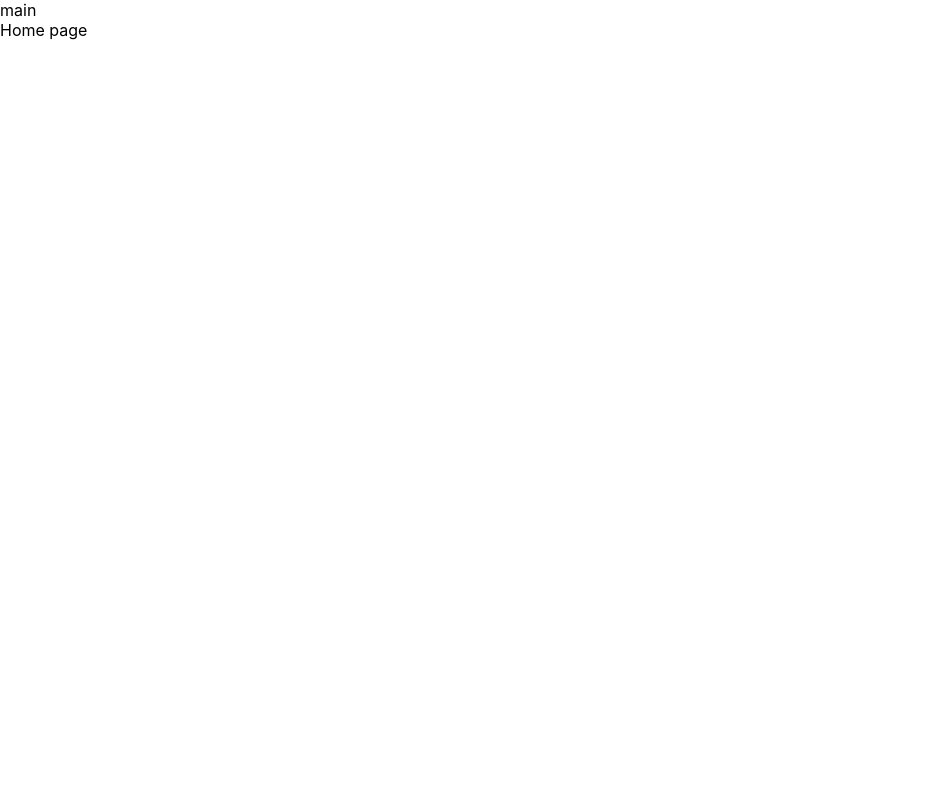
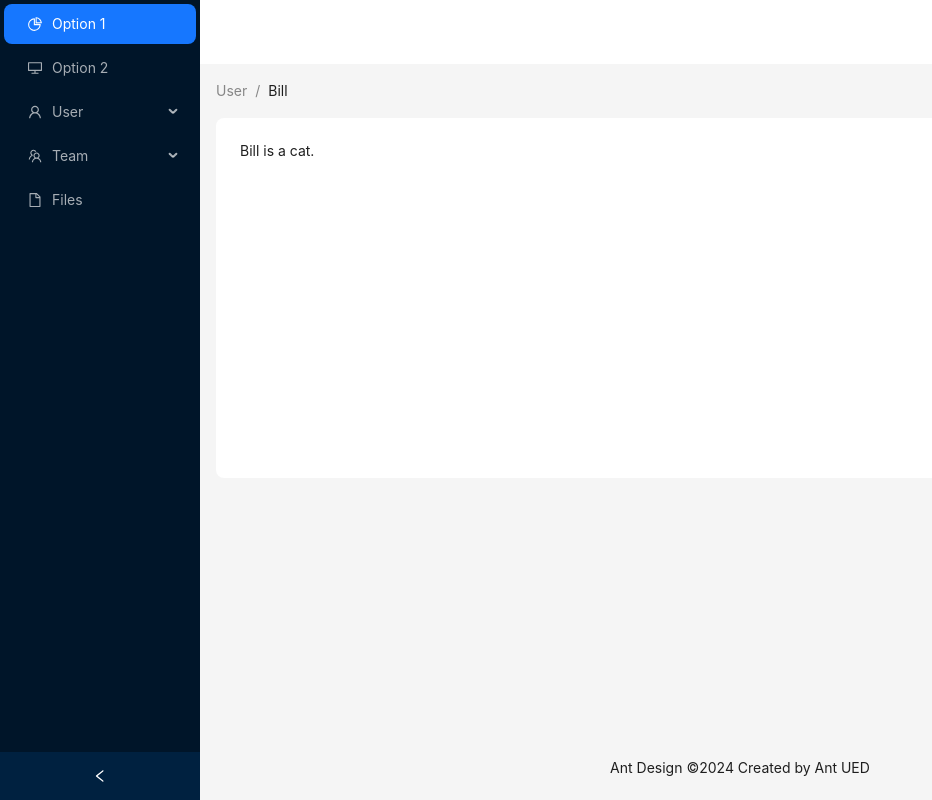
Before and after one commit to TimGeCH/react-admin-dashboard, a React (Create React App) app: page / in a window 1280 px wide. Before the commit this address led to /home. Shown: the whole page, without its empty margins (0-932 px from the left). Built offline with nearby package versions, Linux system fonts and the light colour scheme.

Commit message:
Add Ant Design layout as main layout component

```diff
--- a/package.json
+++ b/package.json
@@ -3,9 +3,11 @@
   "version": "0.1.0",
   "private": true,
   "dependencies": {
+    "@ant-design/icons": "^5.3.7",
     "@testing-library/jest-dom": "^5.17.0",
     "@testing-library/react": "^13.4.0",
     "@testing-library/user-event": "^13.5.0",
+    "antd": "^5.18.3",
     "react": "^18.3.1",
     "react-dom": "^18.3.1",
     "react-router-dom": "^6.23.1",
--- a/src/pages/main.js
+++ b/src/pages/main.js
@@ -1,13 +1,91 @@
-import React from "react";
-import { Outlet } from "react-router-dom";
+import React, { useState } from 'react';
+import {
+    DesktopOutlined,
+    FileOutlined,
+    PieChartOutlined,
+    TeamOutlined,
+    UserOutlined,
+} from '@ant-design/icons';
+import { Breadcrumb, Layout, Menu, theme } from 'antd';
+const { Header, Content, Footer, Sider } = Layout;
+
+function getItem(label, key, icon, children) {
+    return {
+        key,
+        icon,
+        children,
+        label,
+    };
+}
+
+const items = [
+    getItem('Option 1', '1', <PieChartOutlined />),
+    getItem('Option 2', '2', <DesktopOutlined />),
+    getItem('User', 'sub1', <UserOutlined />, [
+        getItem('Tom', '3'),
+        getItem('Bill', '4'),
+        getItem('Alex', '5'),
+    ]),
+    getItem('Team', 'sub2', <TeamOutlined />, [getItem('Team 1', '6'), getItem('Team 2', '8')]),
+    getItem('Files', '9', <FileOutlined />),
+];
 
 const Main = () => {
+    const [collapsed, setCollapsed] = useState(false);
+    const {
+        token: { colorBgContainer, borderRadiusLG },
+    } = theme.useToken();
     return (
-        <div>
-            main
-            <Outlet />
-        </div>
-    )
+        <Layout
+            style={{
+                minHeight: '100vh',
+            }}
+        >
+            <Sider collapsible collapsed={collapsed} onCollapse={(value) => setCollapsed(value)}>
+                <div className="demo-logo-vertical" />
+                <Menu theme="dark" defaultSelectedKeys={['1']} mode="inline" items={items} />
+            </Sider>
+            <Layout>
+                <Header
+                    style={{
+                        padding: 0,
+                        background: colorBgContainer,
+                    }}
+                />
+                <Content
+                    style={{
+                        margin: '0 16px',
+                    }}
+                >
+                    <Breadcrumb
+                        style={{
+                            margin: '16px 0',
+                        }}
+                    >
+                        <Breadcrumb.Item>User</Breadcrumb.Item>
+                        <Breadcrumb.Item>Bill</Breadcrumb.Item>
+                    </Breadcrumb>
+                    <div
+                        style={{
+                            padding: 24,
+                            minHeight: 360,
+                            background: colorBgContainer,
+                            borderRadius: borderRadiusLG,
+                        }}
+                    >
+                        Bill is a cat.
+                    </div>
+                </Content>
+                <Footer
+                    style={{
+                        textAlign: 'center',
+                    }}
+                >
+                    Ant Design ©{new Date().getFullYear()} Created by Ant UED
+                </Footer>
+            </Layout>
+        </Layout>
+    );
 }
 
 export default Main
```
Also changed, not shown: 2 other files (tests, documents, lock files or other folders).
